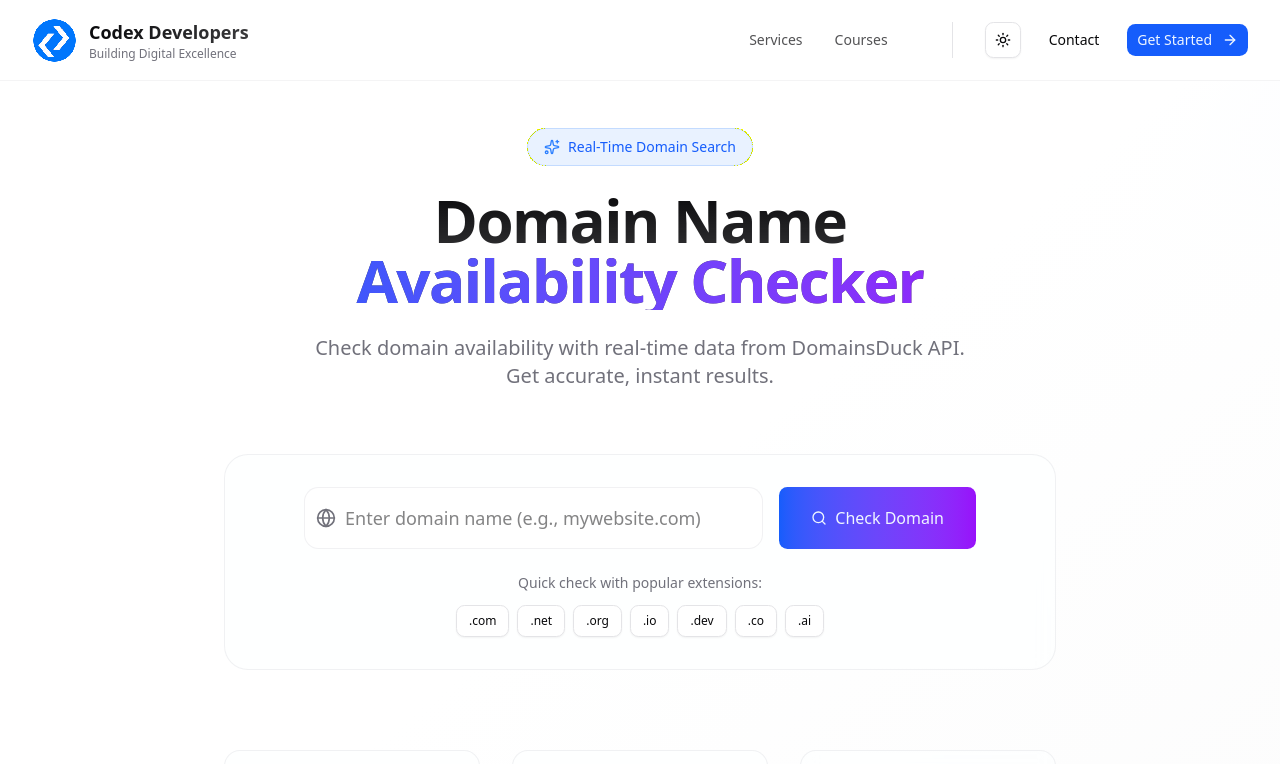
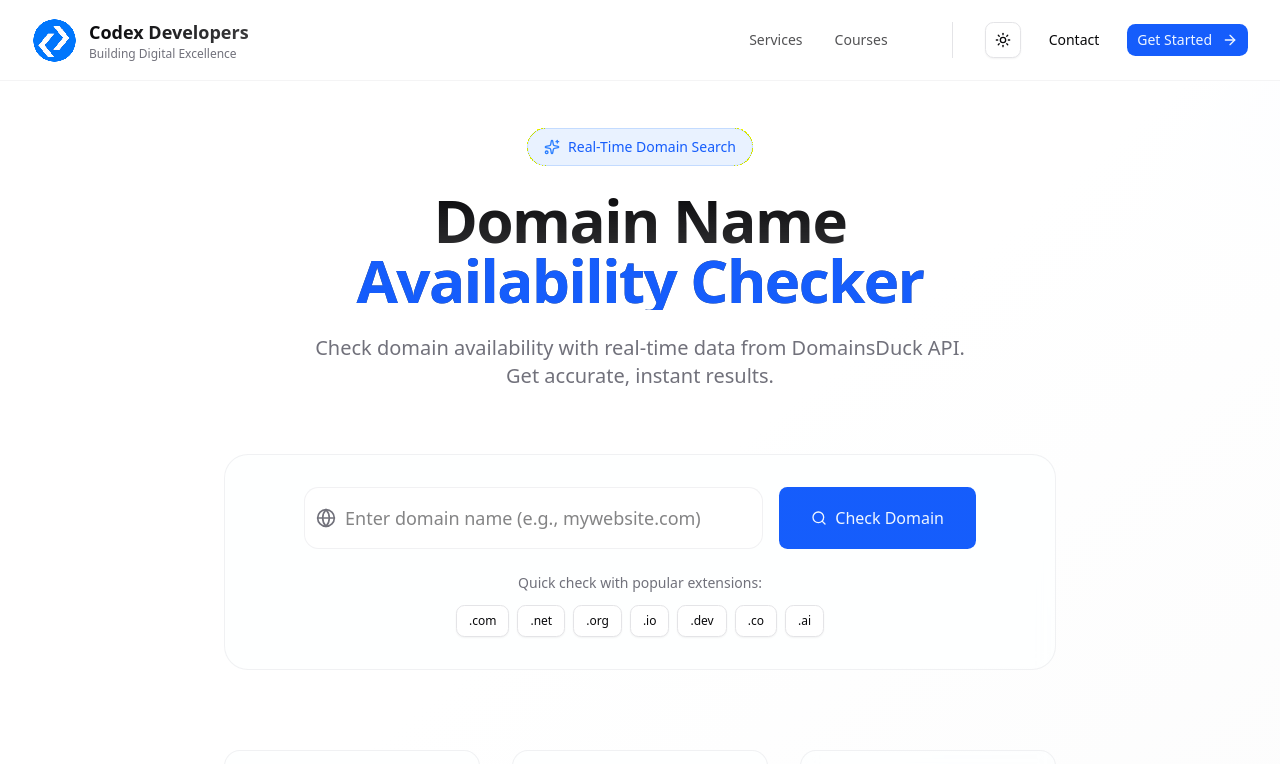
Before and after one commit to bankyhush/codex_developers, a Next.js app: page /domain-checker in a window 1280 px wide. Shown: the top 764 px of the page. Built offline with nearby package versions, Linux system fonts and the light colour scheme.

Commit message:
DOMAIN DONE

```diff
--- a/app/(tools)/domain-checker/page.jsx
+++ b/app/(tools)/domain-checker/page.jsx
@@ -101,7 +101,7 @@ export default function DomainCheckerPage() {
       {/* Background Elements */}
       <div className="absolute inset-0 -z-10 overflow-hidden">
         <div className="absolute -top-40 -right-40 w-80 h-80 bg-blue-500/10 rounded-full blur-3xl" />
-        <div className="absolute -bottom-40 -left-40 w-80 h-80 bg-purple-500/10 rounded-full blur-3xl" />
+        <div className="absolute -bottom-40 -left-40 w-80 h-80 bg-blue-500/10 rounded-full blur-3xl" />
         <div className="absolute top-1/2 left-1/2 -translate-x-1/2 -translate-y-1/2 w-96 h-96 bg-green-500/5 rounded-full blur-3xl" />
       </div>
 
@@ -116,7 +116,7 @@ export default function DomainCheckerPage() {
           </div>
           <h1 className="text-4xl font-bold tracking-tight sm:text-5xl lg:text-6xl bg-gradient-to-b from-foreground to-foreground/70 bg-clip-text text-transparent mb-6">
             Domain Name
-            <span className="block bg-gradient-to-r from-blue-600 to-purple-600 bg-clip-text text-transparent">
+            <span className="block bg-gradient-to-r from-blue-600 to-blue-600 bg-clip-text text-transparent">
               Availability Checker
             </span>
           </h1>
@@ -154,7 +154,7 @@ export default function DomainCheckerPage() {
               <Button
                 onClick={() => checkDomain()}
                 disabled={isLoading}
-                className="sm:w-auto bg-gradient-to-r from-blue-600 to-purple-600 hover:from-blue-700 hover:to-purple-700 px-6 sm:px-8 py-3 sm:py-4 h-auto text-base sm:text-lg"
+                className="sm:w-auto bg-gradient-to-r from-blue-600 to-blue-600 hover:from-blue-700 hover:to-blue-700 px-6 sm:px-8 py-3 sm:py-4 h-auto text-base sm:text-lg"
               >
                 {isLoading ? (
                   <div className="flex items-center gap-2">
@@ -193,7 +193,6 @@ export default function DomainCheckerPage() {
           </div>
         </div>
 
-        {/* Results Section */}
         {results && (
           <div className="bg-background/50 backdrop-blur-sm border border-border/50 rounded-3xl p-6 sm:p-8">
             <div className="text-center mb-6 sm:mb-8">
@@ -248,15 +247,16 @@ export default function DomainCheckerPage() {
                 <div className="flex sm:block justify-center">
                   {results.available ? (
                     <Link
-                      href={`https://www.namecheap.com/domains/registration/results/?domain=${results.domain}`}
                       target="_blank"
                       rel="noopener noreferrer"
-                      size="sm"
-                      className="w-full sm:w-auto bg-gradient-to-r
-                      from-green-600 to-emerald-600 hover:from-green-700
-                      hover:to-emerald-700 text-sm"
+                      href={`https://www.bluehost.com/products/domain/domain-search-results?path=domainFirstFlow&domainName=${results.domain}`}
                     >
-                      Register Domain
+                      <Button
+                        size="sm"
+                        className="cursor-pointer w-full sm:w-auto bg-gradient-to-r from-green-600 to-emerald-600 hover:from-green-700 hover:to-emerald-700 text-sm"
+                      >
+                        Register Domain
+                      </Button>
                     </Link>
                   ) : (
                     <Button
```
